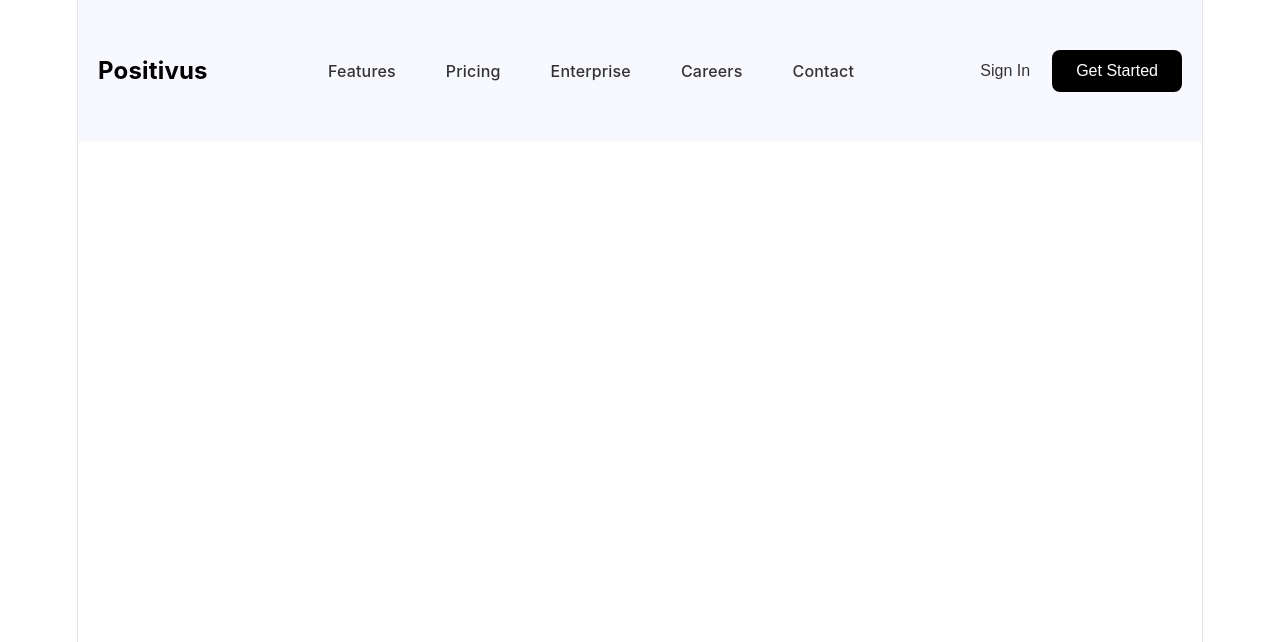
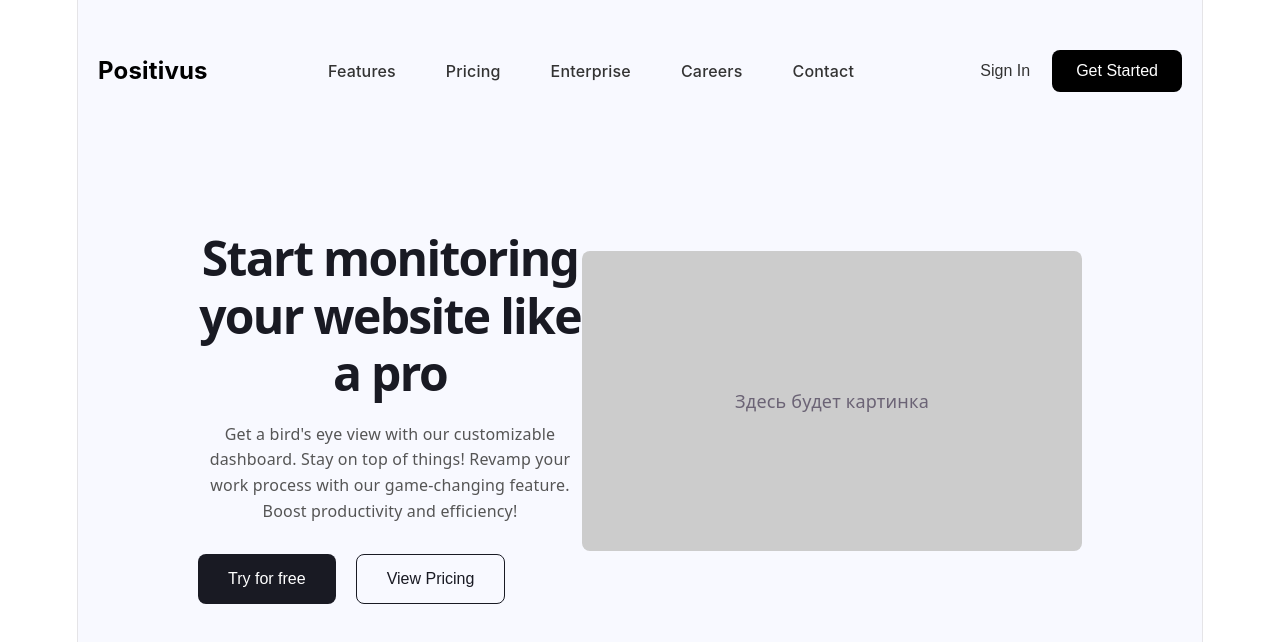
Before and after one commit to yero-codes/positivus-landing, a React (Vite) app: page / in a window 1280 px wide. Shown: the top 642 px of the page. Built offline with nearby package versions, Linux system fonts and the light colour scheme.

Commit message:
feat: сверстана Hero-секция (заголовок, текст, кнопки)

```diff
--- a/src/App.jsx
+++ b/src/App.jsx
@@ -1,11 +1,13 @@
 import React from 'react';
 import Navbar from './components/Navbar';
+import Hero from './components/Hero';
 import './App.css';
 
 function App() {
   return (
     <div className="App">
       <Navbar />
+      <Hero />
     </div>
   );
 }
--- /dev/null
+++ b/src/components/Hero.css
@@ -0,0 +1,67 @@
+.hero {
+  display: flex;
+  justify-content: space-between;
+  align-items: center;
+  padding: 55px 120px; /* Отступы из Figma */
+  background-color: #F8F9FF; /* Такой же фон, как у шапки, чтобы было единое целое */
+  max-width: 1440px;
+  margin: 0 auto;
+}
+
+.hero-content {
+  max-width: 500px;
+}
+
+.hero-content h1 {
+  font-size: 48px;
+  font-weight: bold;
+  color: #191A23;
+  margin-bottom: 20px;
+  line-height: 1.2;
+}
+
+.hero-content p {
+  font-size: 16px;
+  color: #555;
+  line-height: 1.6;
+  margin-bottom: 30px;
+}
+
+.hero-buttons {
+  display: flex;
+  gap: 20px;
+}
+
+.btn-primary {
+  background-color: #191A23; /* Темная кнопка */
+  color: #fff;
+  border: none;
+  padding: 15px 30px;
+  border-radius: 8px;
+  font-size: 16px;
+  cursor: pointer;
+}
+
+.btn-secondary {
+  background-color: transparent;
+  border: 1px solid #191A23;
+  color: #191A23;
+  padding: 15px 30px;
+  border-radius: 8px;
+  font-size: 16px;
+  cursor: pointer;
+}
+
+.hero-image {
+  max-width: 600px;
+}
+
+.image-placeholder {
+  width: 500px;
+  height: 300px;
+  background-color: #ccc;
+  display: flex;
+  justify-content: center;
+  align-items: center;
+  border-radius: 8px;
+}
--- /dev/null
+++ b/src/components/Hero.jsx
@@ -0,0 +1,26 @@
+import React from 'react';
+import './Hero.css';
+
+const Hero = () => {
+  return (
+    <section className="hero">
+      <div className="hero-content">
+        <h1>Start monitoring your website like a pro</h1>
+        <p>Get a bird's eye view with our customizable dashboard. Stay on top of things! Revamp your work process with our game-changing feature. Boost productivity and efficiency!</p>
+
+        <div className="hero-buttons">
+          <button className="btn-primary">Try for free</button>
+          <button className="btn-secondary">View Pricing</button>
+        </div>
+      </div>
+
+      {/* Блок для картинки справа (пока пустой) */}
+      <div className="hero-image">
+        {/* Сюда мы вставим картинку из Figma */}
+        <div className="image-placeholder">Здесь будет картинка</div>
+      </div>
+    </section>
+  );
+};
+
+export default Hero;
```
